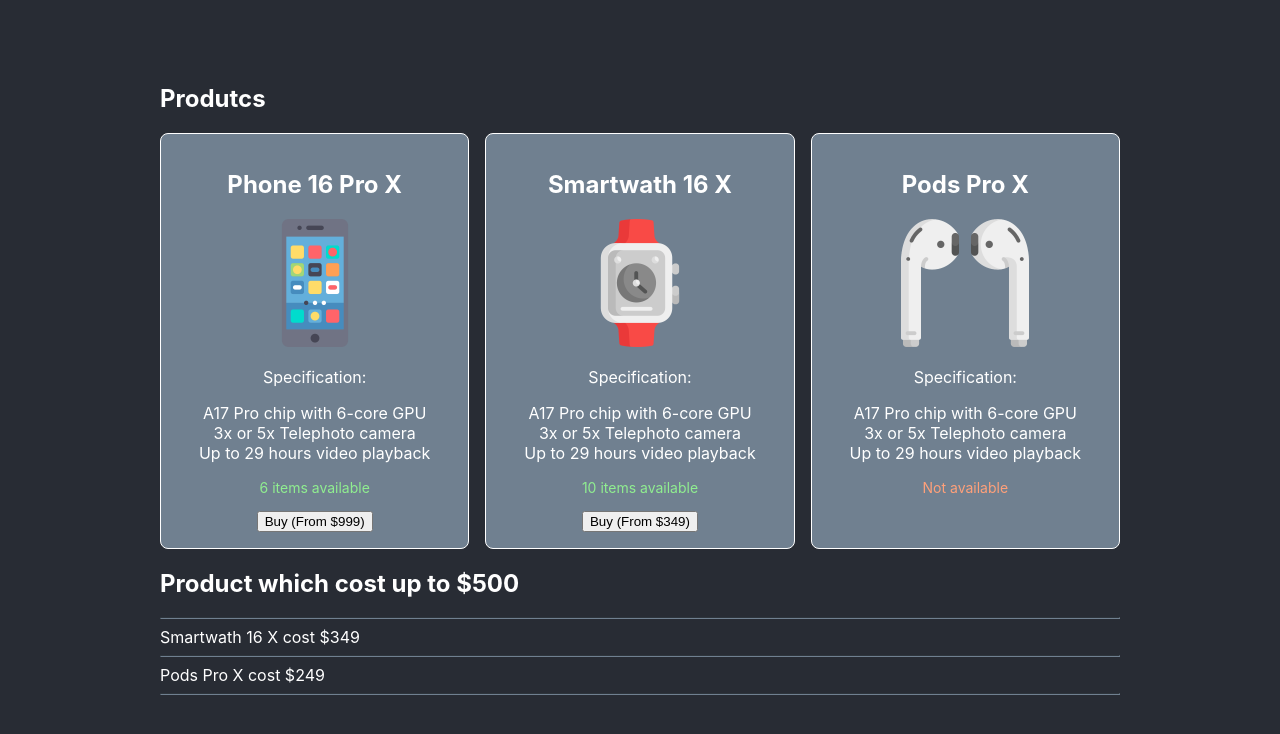
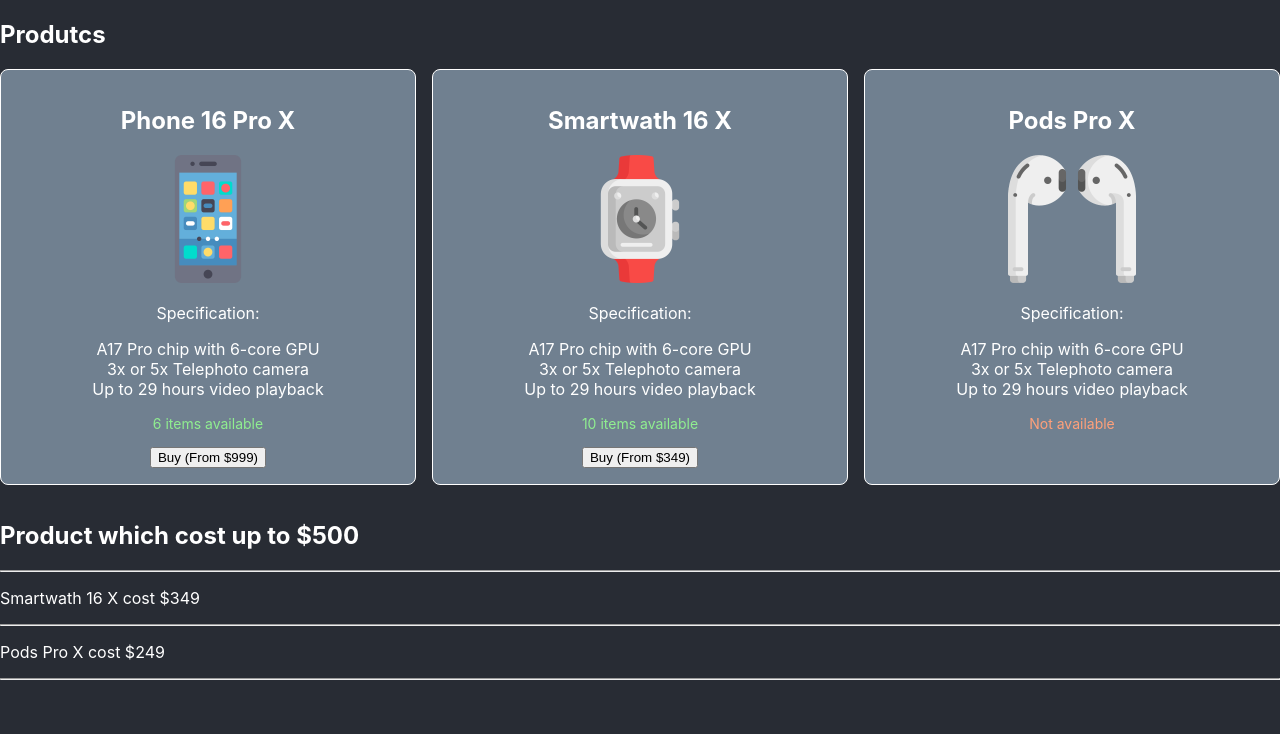
Before and after one commit to anthueeccel/react-one, a React (Create React App) app: page / in a window 1280 px wide. Shown: the top 734 px of the page. Built offline with nearby package versions, Linux system fonts and the light colour scheme.

Commit message:
Move css to specific css file

```diff
--- a/src/App.css
+++ b/src/App.css
@@ -3,3 +3,11 @@
   margin: 0 auto;
   padding: 64px 16px 16px;
 }
+
+.ListDivider {
+  border-color: slategray;
+}
+
+.ListTitle {
+  margin: 8px 0;
+}
--- a/src/App.js
+++ b/src/App.js
@@ -1,17 +1,7 @@
 import { Fragment } from "react";
 import { ProductCard } from "./components/ProductCard";
 import { ProductList } from "./components/ProductList";
-import './App.css';
-
-const styles = {
-  ListDivider: {
-    borderColor: "slategray"
-  },
-  ListTitle: {
-    margin: "8px 0"
-  },
-};
-
+import styles from "./App.css";
 
 function App() {
 
@@ -59,7 +49,7 @@ function App() {
   }
 
   return (
-    <div className="App">
+    <div className={styles.App}>
       <ProductList>
         {products.map((product) => (
           <ProductCard key={product.id} product={product} onPurchase={handlePurchase} />
@@ -72,8 +62,8 @@ function App() {
         .filter(({ price }) => price < 500)
         .map(({ title, price, id }) => (
           <Fragment key={id}>
-            <hr style={styles.ListDivider}/>
-            <p style={styles.ListTitle}>
+            <hr className={styles.ListDivider} />
+            <p className={styles.ListTitle}>
               {title} cost ${price}
             </p>
           </Fragment>
--- /dev/null
+++ b/src/components/ProductCard.css
@@ -0,0 +1,38 @@
+.Container {
+    position: relative;
+    width: 100%;
+    border: 1px solid white;
+    border-radius: 8px;
+    padding: 16px;
+    text-align: center;
+  }
+
+  .Favorite {
+    position: absolute;
+    top: 12px;
+    right: 12px;
+    border: 0;
+    background: none;
+    font-size: 20px;
+
+    &:hover {
+      top: 10px;
+      right: 10px;
+      font-size: 24px;
+    }
+  }
+
+  .Specification {
+    list-style: none;
+    padding: 0;
+  }
+
+  .NotAvailableStatus {
+    font-size: 14px;
+    color: lightsalmon;
+  }
+
+  .AvailableStatus {
+    font-size: 14px;
+    color: lightgreen;
+  }
--- a/src/components/ProductCard.js
+++ b/src/components/ProductCard.js
@@ -1,17 +1,4 @@
-
-const styles = {
-    Container: {
-        width: "100%",
-        border: '1px solid white',
-        borderRadius: "8px",
-        padding: "16px",
-        textAlign: "center"
-    },
-    List: { listStyle: "none", padding: 0 },
-    NotAvailableStatus: { fontSize: "14px", color: "lightsalmon" },
-    AvailableStatus: { fontSize: "14px", color: "lightgreen" }
-};
-
+import './ProductCard.css'
 
 export function ProductCard({
     product,
@@ -25,7 +12,7 @@ export function ProductCard({
     }
 
     return (
-        <article style={{...styles.Container, background}}>
+        <article className='Container' style={{background}}>
 
             <h2>{product.title}</h2>
             <img
@@ -35,7 +22,7 @@ export function ProductCard({
                 height={128}
             />
             <p>Specification:</p>
-            <ul style={styles.List}>
+            <ul className='Specification'>
                 {product.specification.map((spec, index) => (
                     <li key={index}>{spec}</li>
                 ))}
@@ -50,11 +37,11 @@ export function ProductCard({
 
 function Status({ stockCount }) {
     const notAvailableTemplate = (
-        <p style={styles.NotAvailableStatus}>Not available</p>
+        <p className='NotAvailableStatus'>Not available</p>
     );
 
     const availableTemplate = (
-        <p style={styles.AvailableStatus}>{stockCount} items available</p>
+        <p className='AvailableStatus'>{stockCount} items available</p>
     );
 
     return stockCount === 0 ? notAvailableTemplate : availableTemplate;
--- /dev/null
+++ b/src/components/ProductList.css
@@ -0,0 +1,5 @@
+.List {
+    display: flex;
+    gap: 16px;
+    margin-bottom: 36px;
+  }
--- a/src/components/ProductList.js
+++ b/src/components/ProductList.js
@@ -1,16 +1,10 @@
-const styles = {
-    List: {
-        display: "flex",
-        gap: "16px",
-        marginBotton: "36px",
-     }
-};
+import './ProductList.css';
 
 export function ProductList(props) {
     return(
     <div>
         <h2>Produtcs</h2>
-        <div style={styles.List}>{props.children}</div>
+        <div className='List'>{props.children}</div>
     </div>
     );
 }
```
